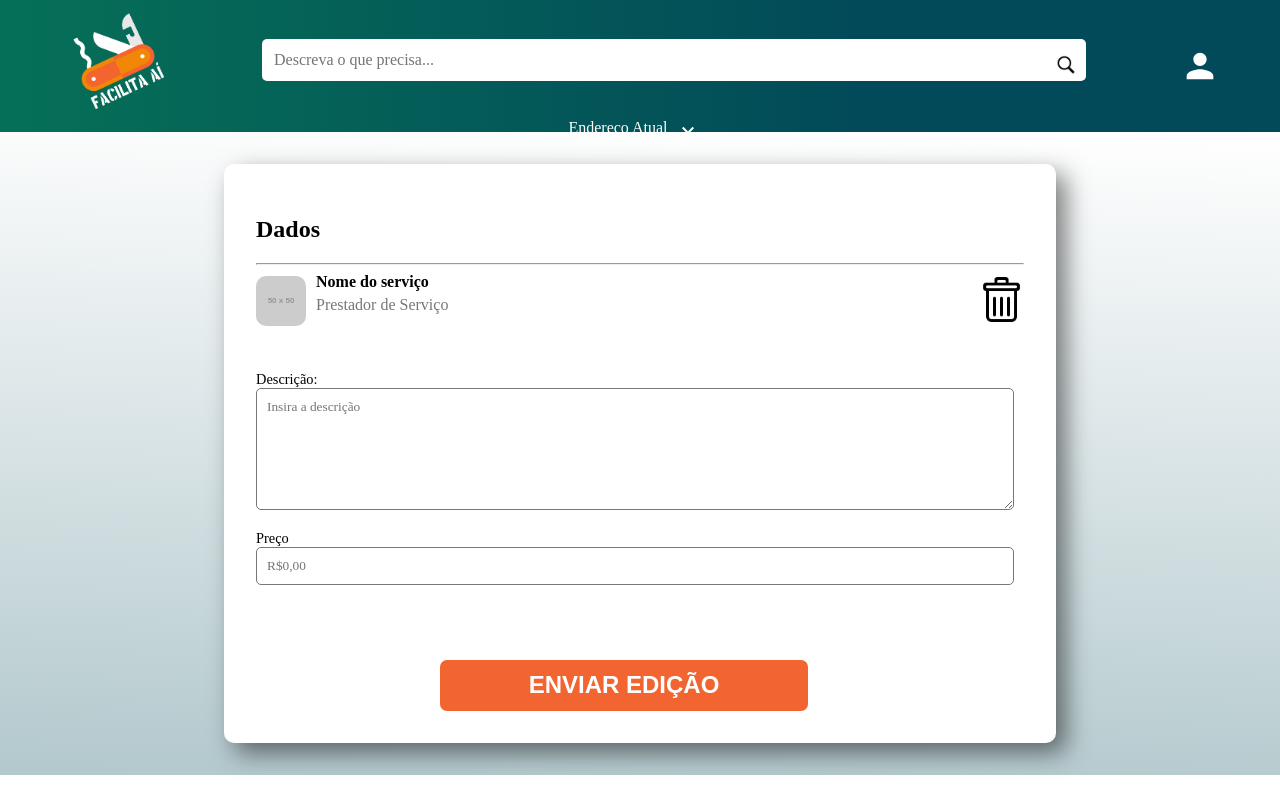
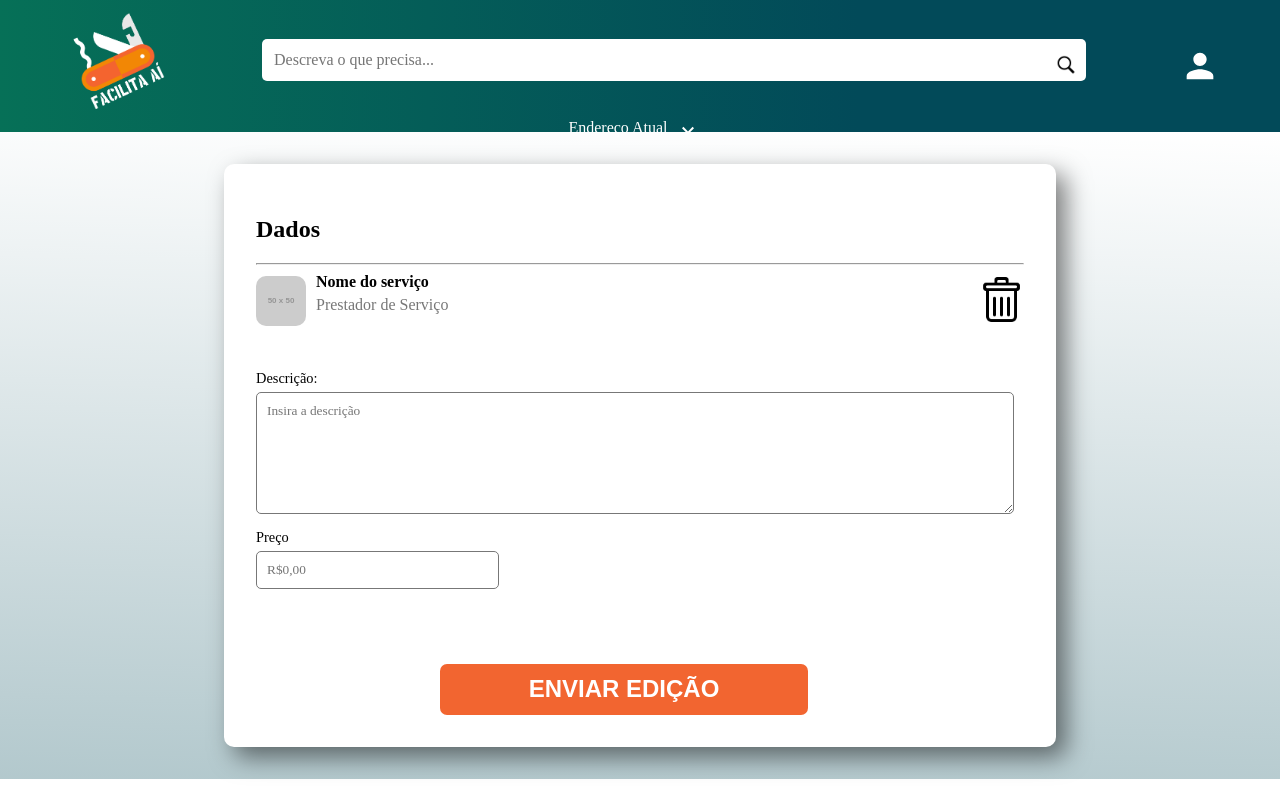
Before and after one commit to PET-Sistemas/FRONT-Facilita-ai, a Vue app: page /servico in a window 1280 px wide. Shown: the top 800 px of the page. Built offline with nearby package versions, Linux system fonts and the light colour scheme; what vue-the-mask would draw is missing.

Commit message:
fix:Tamanho do input preço

```diff
--- a/src/features/servico/view/ServicoTela.vue
+++ b/src/features/servico/view/ServicoTela.vue
@@ -67,7 +67,7 @@ export default {
   },
   data() {
     return {
-      formData: {
+      formData: { //Atualizar
         description: "",
         price: null,
       },
@@ -76,6 +76,7 @@ export default {
   methods: {
     deleteUser() {
       alert("Usuário excluído!");
+      // Logica do botao de excluir
     },
     submitForm() {
       alert(
@@ -171,6 +172,11 @@ label {
   font-size: 0.9em;
 }
 
+.description-field {
+ display: flex;
+ flex-direction: column;
+}
+
 textarea,
 input {
   width: 100%;
@@ -184,6 +190,23 @@ input {
 textarea {
   height: 100px;
 }
+
+.price-field {
+ display: flex;
+ flex-direction: column;
+ margin-right: 70%;
+}
+
+
+#price {
+ height: auto;
+ margin-bottom: 15px;
+ padding: 10px auto;
+ border: 1px solid #777;
+ border-radius: 5px;
+ font-family: 'crete round', serif;
+}
+
 
 .submit-btn {
   width: 50%;
```
